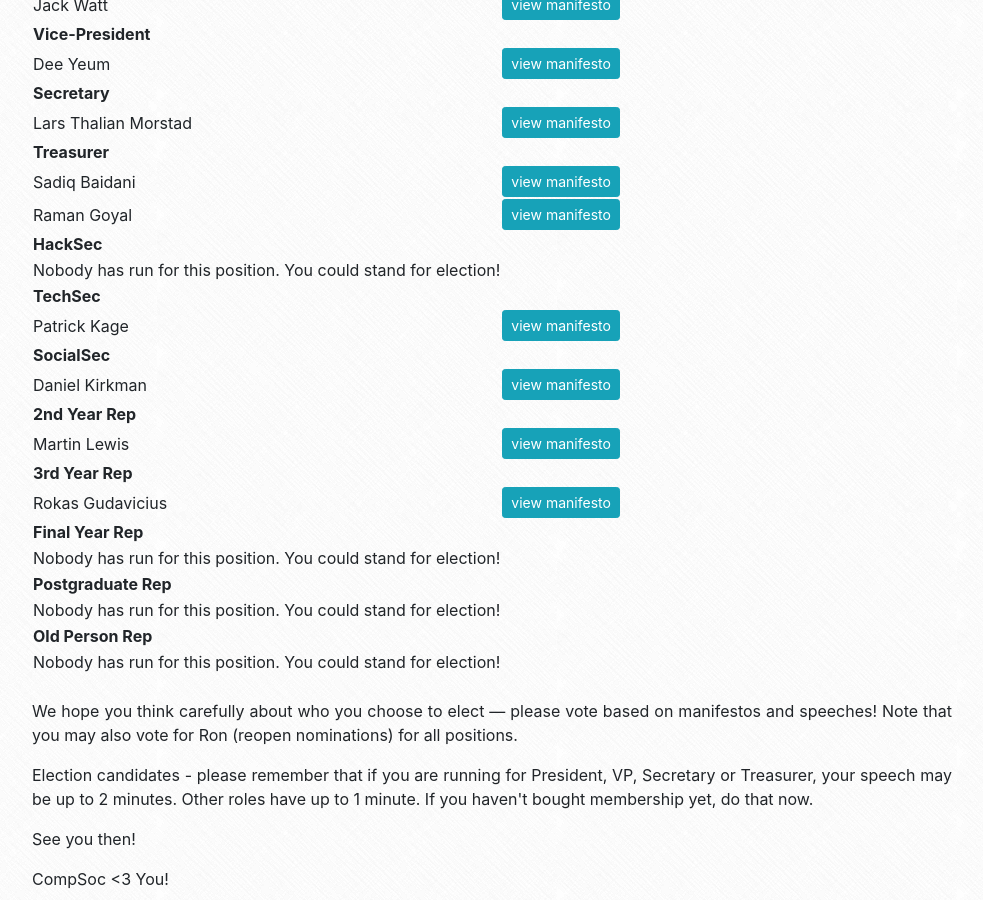
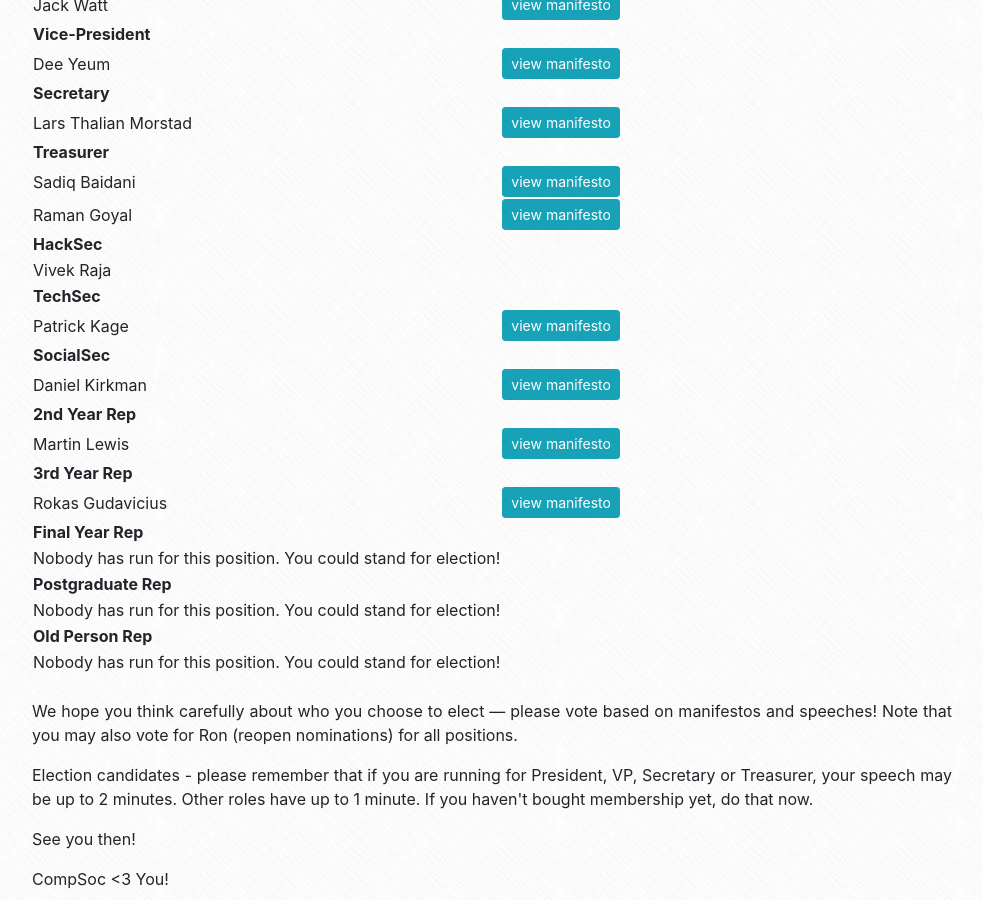
Before and after one commit to compsoc-edinburgh/website, a Jekyll site: the page built from _posts/2019-03-18-march-agm-manifestos.html, in a window 1280 px wide and 900 px high, scrolled down 688 px. Shown: the whole window, without its empty margins (243-1226 px from the left). Built offline with Jekyll 4.4.1, drawn with Linux system fonts in a browser that asks for light colours; nearby versions of some CDN libraries.

Commit message:
added Vivek
sent from my iPhone

```diff
--- a/_posts/2019-03-18-march-agm-manifestos.html
+++ b/_posts/2019-03-18-march-agm-manifestos.html
@@ -28,7 +28,7 @@ roles:
           url: https://drive.google.com/a/comp-soc.com/file/d/1je3cO6CBQr9QuGiGkkIX59KaBlbg31Mb/view?usp=sharing
     - title: HackSec
       people:
-        - name: Nobody has run for this position. You could stand for election!
+        - name: Vivek Raja
     - title: TechSec
       people:
         - name: Patrick Kage
```
